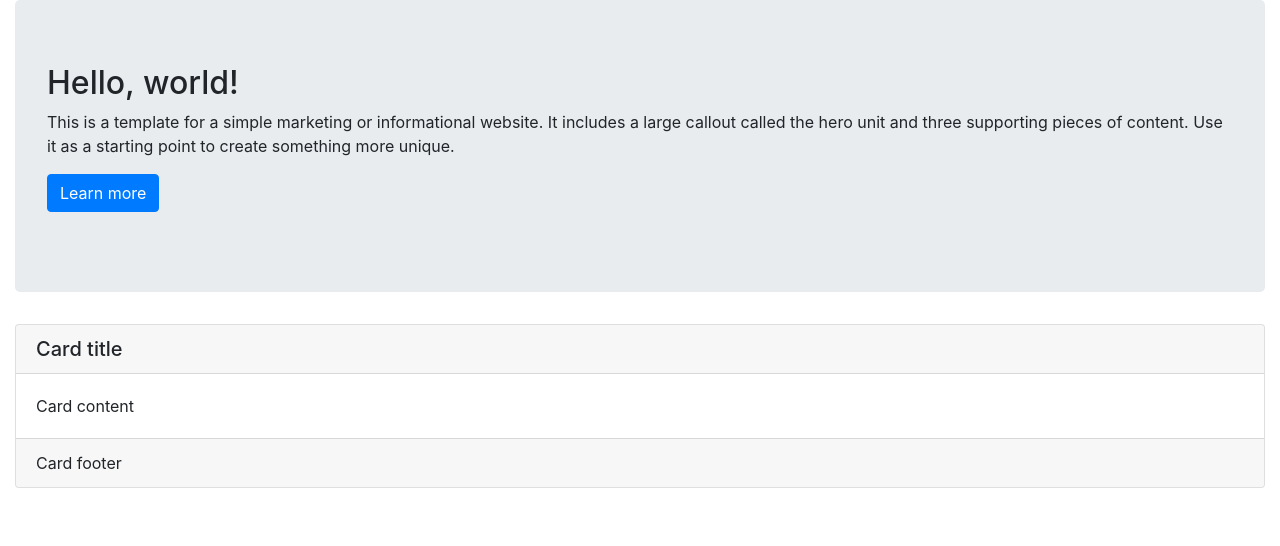
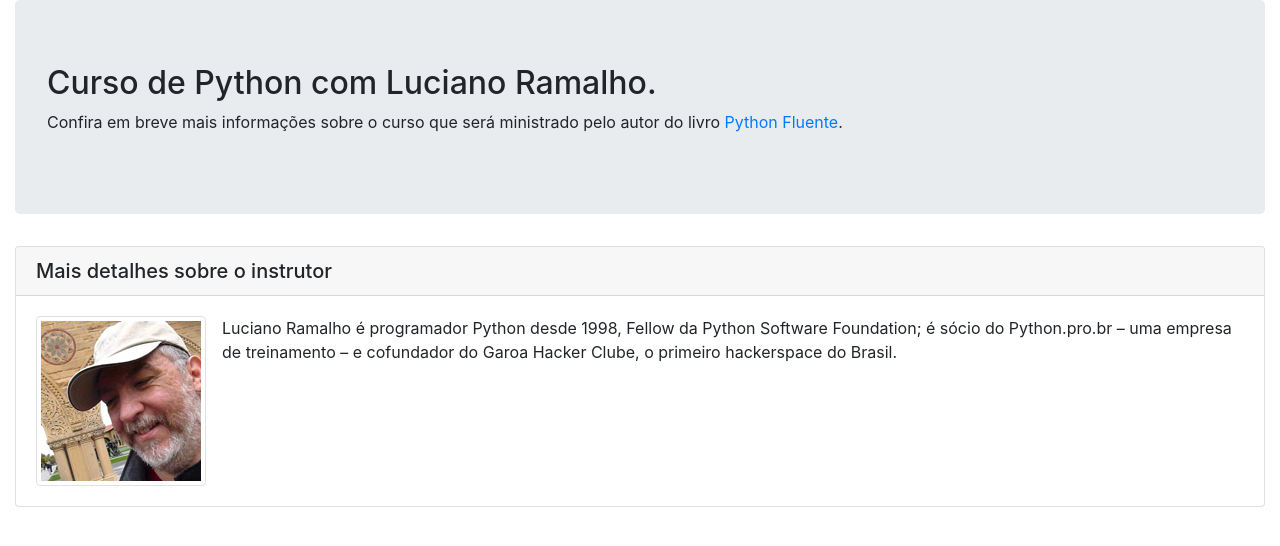
Before and after one commit to victoraugusto6/curso-django, a Django app: page / in a window 1280 px wide. Shown: the part 56-602 px from the top of the page. Run offline with Django 3.2, Linux system fonts and the light colour scheme; some libraries are stand-ins or nearby versions.

Commit message:
Aplicado favicon, alterado card com descrição de Luciano
close #45

```diff
--- a/pypro/base/templates/base/home.html
+++ b/pypro/base/templates/base/home.html
@@ -7,6 +7,8 @@
     <meta name="viewport" content="width=device-width, initial-scale=1">
 
     <title>Python Pro</title>
+
+    <link rel="icon" type="image/png" href="{% static 'img/favicon.png' %}"/>
 
     <meta name="description" content="Página do curso Python Pro">
     <meta name="author" content="Victor Augusto">
@@ -36,30 +38,28 @@
             </nav>
             <div class="jumbotron">
                 <h2>
-                    Hello, world!
+                    Curso de Python com Luciano Ramalho.
                 </h2>
                 <p>
-                    This is a template for a simple marketing or informational website. It includes a large callout
-                    called the hero unit and three supporting pieces of content. Use it as a starting point to create
-                    something more unique.
-                </p>
-                <p>
-                    <a class="btn btn-primary btn-large" href="#">Learn more</a>
+                    Confira em breve mais informações sobre o curso que será ministrado pelo autor do livro <a
+                        href="https://novatec.com.br/livros/pythonfluente/" target="_blank">Python Fluente</a>.
                 </p>
             </div>
             <div class="row">
                 <div class="col-md-12">
                     <div class="card">
                         <h5 class="card-header">
-                            Card title
+                            Mais detalhes sobre o instrutor
                         </h5>
                         <div class="card-body">
                             <p class="card-text">
-                                Card content
+                                <img class="img-thumbnail float-left mr-3" alt="Foto de Luciano Ramalho"
+                                     src="{% static 'img/luciano.jpg' %}">
+
+                                Luciano Ramalho é programador Python desde 1998, Fellow da Python Software Foundation; é
+                                sócio do Python.pro.br – uma empresa de treinamento – e cofundador do Garoa Hacker
+                                Clube, o primeiro hackerspace do Brasil.
                             </p>
-                        </div>
-                        <div class="card-footer">
-                            Card footer
                         </div>
                     </div>
                 </div>
```
Also changed, not shown: pypro/base/static/img/favicon.png (added), pypro/base/static/img/luciano.jpg (added).
